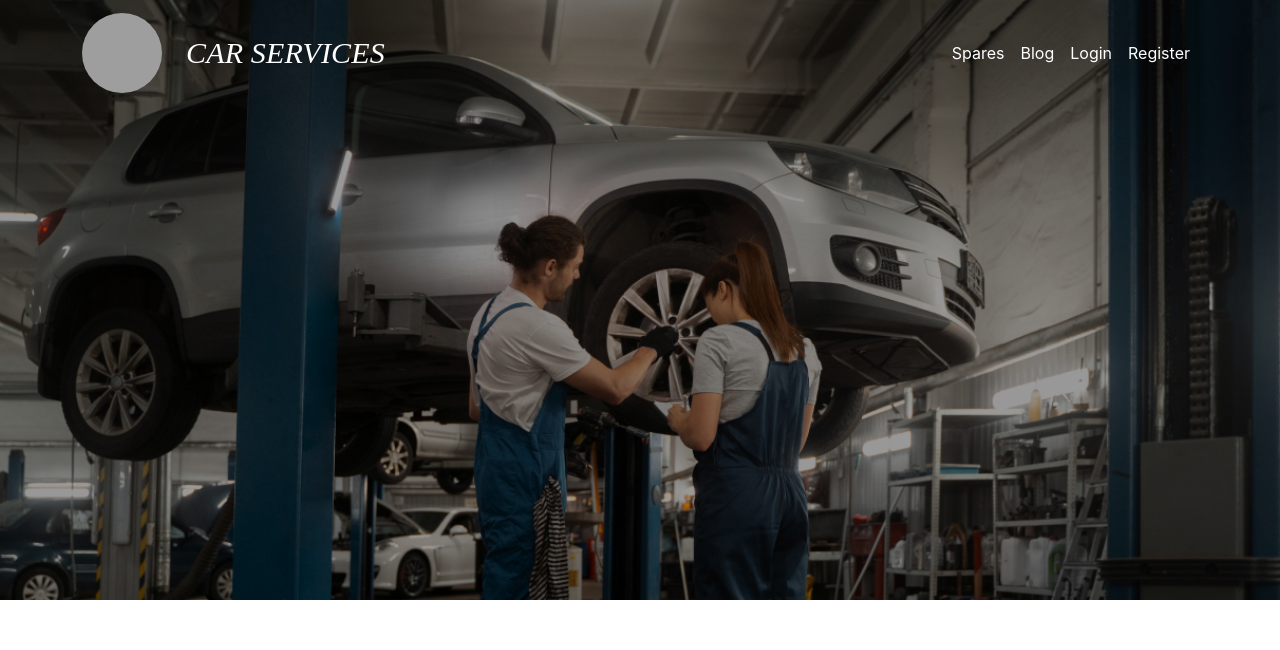
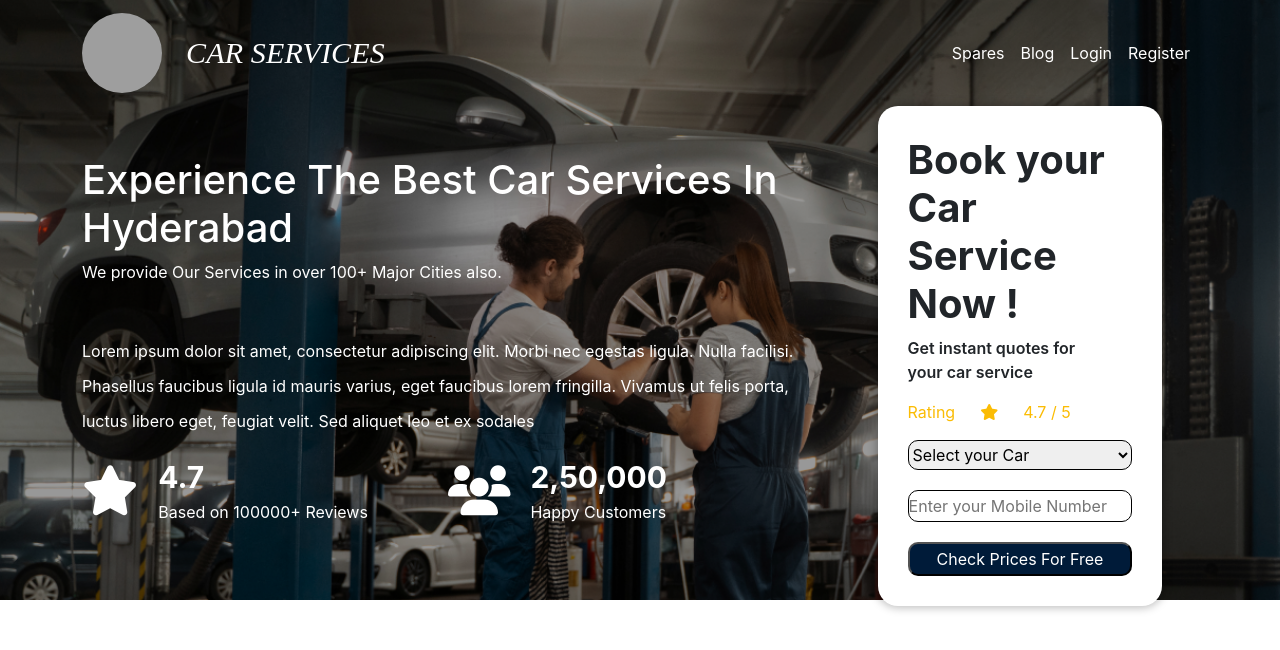
Before and after one commit to PremBhooma/car_service_app, a React (Create React App) app: page / in a window 1280 px wide. Shown: the top 650 px of the page. Built offline with nearby package versions, Linux system fonts and the light colour scheme; grey boxes are pictures that could not be loaded.

Commit message:
headercompleed

```diff
--- a/public/index.html
+++ b/public/index.html
@@ -33,6 +33,8 @@
 
   <!-- Bootstrap links end-->
 
+  <script src="https://kit.fontawesome.com/c3011d6d48.js" crossorigin="anonymous"></script>
+
   <title>CAR SERVICE</title>
 </head>
 
--- /dev/null
+++ b/src/Components/Navbar.jsx
@@ -0,0 +1,58 @@
+import React from "react";
+import "../Pages/Home.css";
+
+const Navbar = () => {
+  return (
+    <>
+      <nav className="navbar navbar-expand-lg">
+        <div className="container">
+          <a className="navbar-brand">
+            <img
+              src="https://s3-alpha-sig.figma.com/img/a6b0/6f12/3cac62d0f253957fb113cf84d865ae99?Expires=1698624000&Signature=CzxAcn5G-4sOuHWNl0r~ckYG58qr9I0GnmpQq07qEc9du5VuF3erfHbgshVc1crvUypgWmORMwN-9wq5WA-GH34gqbvVcPpWHsbSTvEdiSZJpLPksmKhMOgLx7ZTipSVAHQpmry8~5QKnP~NwZLLJ0MKLXDvOPEZj6Zj7sHOLXQZHnhFBVEQtWAd3y-iiH3nI0UOqYu9Ai6sd~2ag8Jwwnk1n0nyAUIxqw6fmLorfl3pDRh4VTaiGbP77mTpkRceJShw6RjtrZc8uP5-tG4FxIGizWgVzzNfbKvqNSJQDVHkQbO8p4pMkktkUwQ3c79yz6g7bGlZSlJw4Z52b7nCiA__&Key-Pair-Id=APKAQ4GOSFWCVNEHN3O4"
+              alt="logo"
+              className="logo"
+            />
+          </a>
+          <button
+            className="navbar-toggler text-white"
+            type="button"
+            data-bs-toggle="collapse"
+            data-bs-target="#navbarSupportedContent"
+            aria-controls="navbarSupportedContent"
+            aria-expanded="false"
+            aria-label="Toggle navigation"
+          >
+            <span className="navbar-toggler-icon text-white" />
+          </button>
+          <div className="collapse navbar-collapse" id="navbarSupportedContent">
+            <ul className="navbar-nav me-auto mb-2 mb-lg-0">
+              <li className="nav-item">
+                <a className="nav-link text-white head" aria-current="page">
+                  CAR SERVICES
+                </a>
+              </li>
+            </ul>
+            <ul className="navbar-nav ms-auto mb-2 mb-lg-0">
+              <li className="nav-item">
+                <a className="nav-link text-white" aria-current="page">
+                  Spares
+                </a>
+              </li>
+              <li className="nav-item">
+                <a className="nav-link text-white">Blog</a>
+              </li>
+              <li className="nav-item">
+                <a className="nav-link text-white">Login</a>
+              </li>
+              <li className="nav-item">
+                <a className="nav-link text-white">Register</a>
+              </li>
+            </ul>
+          </div>
+        </div>
+      </nav>
+    </>
+  );
+};
+
+export default Navbar;
--- a/src/Pages/Home.css
+++ b/src/Pages/Home.css
@@ -21,3 +21,96 @@
   line-height: 18.4px; /* 57.5% */
   letter-spacing: 0.169px;
 }
+
+.right_section > h1:nth-child(1) {
+  margin-top: 50px;
+}
+
+.right_section > p:nth-child(3) {
+  margin-top: 50px;
+  line-height: 35px;
+}
+
+.right_bottom {
+  display: flex;
+  flex-wrap: wrap;
+  align-items: center;
+  gap: 80px;
+}
+
+.right_bottom > div {
+  display: flex;
+  flex-wrap: wrap;
+  align-items: center;
+  gap: 20px;
+}
+
+.right_bottom > div > p {
+  margin-bottom: 0px;
+}
+.right_bottom > div > p > i {
+  font-size: 50px;
+}
+
+.right_bottom > div > div > p:nth-child(1) {
+  font-size: 30px;
+  font-weight: 700;
+}
+
+.right_bottom > div > div > p {
+  margin-bottom: 0px;
+}
+
+/* Left Section CSS */
+
+.left_section > div {
+  width: 80%;
+  margin: auto;
+  padding: 30px;
+  border-radius: 20px;
+  background: #fff;
+  box-shadow: 0px 0px 8px 2px rgba(0, 0, 0, 0.25);
+}
+
+.left_section > div > h1 {
+  font-weight: 700;
+}
+
+.left_section > div > p:nth-child(2) {
+  width: 80%;
+  font-weight: 600;
+}
+
+.left_section > div > div:nth-child(3) {
+  display: flex;
+  flex-wrap: wrap;
+  align-items: center;
+  gap: 25px;
+  color: #fbbc04;
+}
+
+.left_section > div > div:nth-child(4) {
+  display: flex;
+  flex-direction: column;
+  gap: 20px;
+}
+
+.left_section > div > div:nth-child(4) > select,
+input {
+  display: inline-flex;
+  flex-direction: column;
+  align-items: flex-start;
+  gap: 10px;
+  width: 100%;
+  border-radius: 10px;
+  border: 1px solid #000;
+  padding: 3px 0px;
+}
+.left_section > div > button {
+  width: 100%;
+  border-radius: 10px;
+  background: #001b39;
+  padding: 3px 0px;
+  color: #fff;
+  margin-top: 20px;
+}
--- a/src/Pages/Home.jsx
+++ b/src/Pages/Home.jsx
@@ -1,61 +1,69 @@
 import React from "react";
 import "./Home.css";
+import Navbar from "../Components/Navbar";
 
 const Home = () => {
   return (
     <div className="home_section">
       <div>
         <div>
-          <nav className="navbar navbar-expand-lg">
-            <div className="container">
-              <a className="navbar-brand">
-                <img
-                  src="https://s3-alpha-sig.figma.com/img/a6b0/6f12/3cac62d0f253957fb113cf84d865ae99?Expires=1698624000&Signature=CzxAcn5G-4sOuHWNl0r~ckYG58qr9I0GnmpQq07qEc9du5VuF3erfHbgshVc1crvUypgWmORMwN-9wq5WA-GH34gqbvVcPpWHsbSTvEdiSZJpLPksmKhMOgLx7ZTipSVAHQpmry8~5QKnP~NwZLLJ0MKLXDvOPEZj6Zj7sHOLXQZHnhFBVEQtWAd3y-iiH3nI0UOqYu9Ai6sd~2ag8Jwwnk1n0nyAUIxqw6fmLorfl3pDRh4VTaiGbP77mTpkRceJShw6RjtrZc8uP5-tG4FxIGizWgVzzNfbKvqNSJQDVHkQbO8p4pMkktkUwQ3c79yz6g7bGlZSlJw4Z52b7nCiA__&Key-Pair-Id=APKAQ4GOSFWCVNEHN3O4"
-                  alt="logo"
-                  className="logo"
-                />
-              </a>
-              <button
-                className="navbar-toggler text-white"
-                type="button"
-                data-bs-toggle="collapse"
-                data-bs-target="#navbarSupportedContent"
-                aria-controls="navbarSupportedContent"
-                aria-expanded="false"
-                aria-label="Toggle navigation"
-              >
-                <span className="navbar-toggler-icon text-white" />
-              </button>
-              <div
-                className="collapse navbar-collapse"
-                id="navbarSupportedContent"
-              >
-                <ul className="navbar-nav me-auto mb-2 mb-lg-0">
-                  <li className="nav-item">
-                    <a className="nav-link text-white head" aria-current="page">
-                      CAR SERVICES
-                    </a>
-                  </li>
-                </ul>
-                <ul className="navbar-nav ms-auto mb-2 mb-lg-0">
-                  <li className="nav-item">
-                    <a className="nav-link text-white" aria-current="page">
-                      Spares
-                    </a>
-                  </li>
-                  <li className="nav-item">
-                    <a className="nav-link text-white">Blog</a>
-                  </li>
-                  <li className="nav-item">
-                    <a className="nav-link text-white">Login</a>
-                  </li>
-                  <li className="nav-item">
-                    <a className="nav-link text-white">Register</a>
-                  </li>
-                </ul>
+          <Navbar />
+        </div>
+
+        <div className="container">
+          <div className="row">
+            <div className="col-md-8 right_section text-white">
+              <h1>Experience The Best Car Services In Hyderabad</h1>
+              <p>We provide Our Services in over 100+ Major Cities also.</p>
+              <p>
+                Lorem ipsum dolor sit amet, consectetur adipiscing elit. Morbi
+                nec egestas ligula. Nulla facilisi. Phasellus faucibus ligula id
+                mauris varius, eget faucibus lorem fringilla. Vivamus ut felis
+                porta, luctus libero eget, feugiat velit. Sed aliquet leo et ex
+                sodales
+              </p>
+              <div className="right_bottom">
+                <div>
+                  <p>
+                    <i class="fa-solid fa-star"></i>
+                  </p>
+                  <div>
+                    <p>4.7</p>
+                    <p>Based on 100000+ Reviews</p>
+                  </div>
+                </div>
+                <div>
+                  <p>
+                    <i class="fa-solid fa-users"></i>
+                  </p>
+                  <div>
+                    <p>2,50,000</p>
+                    <p>Happy Customers</p>
+                  </div>
+                </div>
               </div>
             </div>
-          </nav>
+            <div className="col-md-4 left_section">
+              <div>
+                <h1>Book your Car Service Now !</h1>
+                <p>Get instant quotes for your car service</p>
+                <div>
+                  <p>Rating</p>
+                  <p>
+                    <i class="fa-solid fa-star"></i>
+                  </p>
+                  <p>4.7 / 5</p>
+                </div>
+                <div>
+                  <select>
+                    <option value="">Select your Car</option>
+                  </select>
+                  <input type="text" placeholder="Enter your Mobile Number" />
+                </div>
+                <button>Check Prices For Free</button>
+              </div>
+            </div>
+          </div>
         </div>
       </div>
     </div>
```
